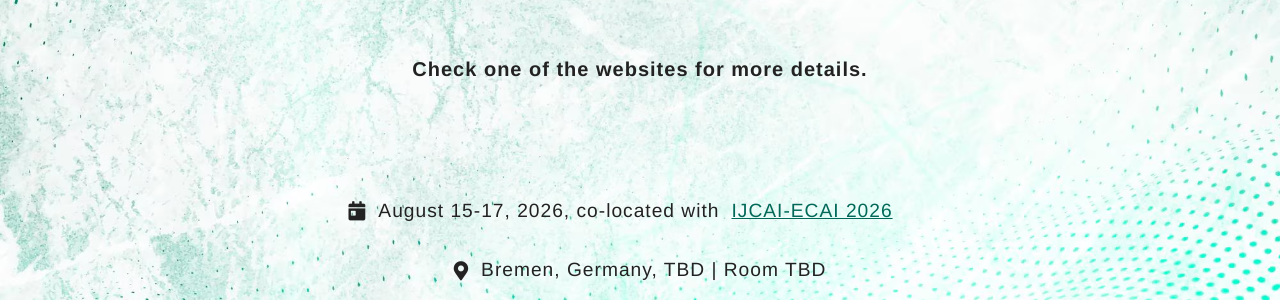
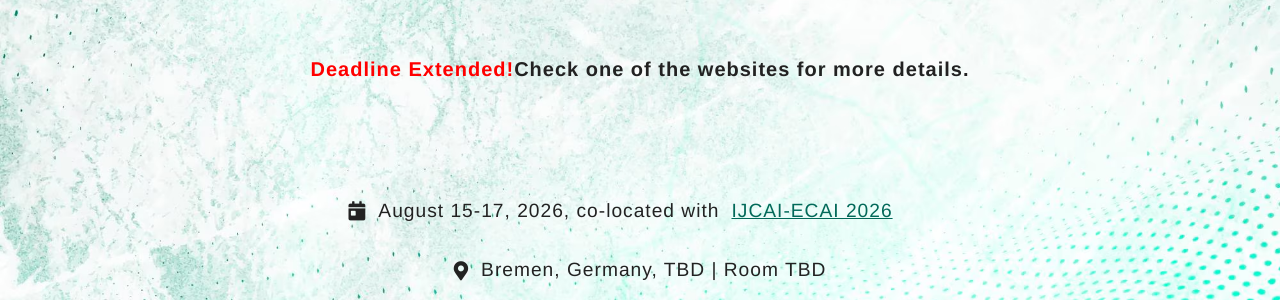
Before and after one commit to NORA-Workshop/GENAIK-NORA-2026, a plain HTML site: page index.html in a window 1280 px wide. Shown: the part 447-747 px from the top of the page. Drawn offline with nearby package versions, Linux system fonts and the light colour scheme.

Commit message:
Add deadline extension information

```diff
--- a/index.html
+++ b/index.html
@@ -120,7 +120,7 @@
                         <h2><span class="span-highlight">GenAIK-NORA</span>: The Joint Workshop on
                             <b style="color:#026959;">Gen</b>erative <b style="color:#026959;">AI</b> and <b style="color:#026959;">K</b>nowledge Graphs and
                             K<b style="color:#026959;">NO</b>wledge G<b style="color:#026959;">R</b>aphs &amp; <b style="color:#026959;">A</b>gentic Systems Interplay</h2>
-                        <p><b>Check one of the websites for more details.</p>
+                        <p><b style="color:#ff0000">Deadline Extended!</b><b>Check one of the websites for more details.</b></p>
                         <div class="info-wrapper">
                             <p><i class="fas fa-calendar-day"></i>August 15-17, 2026, co-located with <a href="https://2026.ijcai.org/" target="_blank" style="color:#026959;margin-right:0;text-align:left;">IJCAI-ECAI 2026</a></p>
                             <p><i class="fas fa-map-marker-alt"></i> Bremen, Germany, TBD | Room TBD</p>
```
